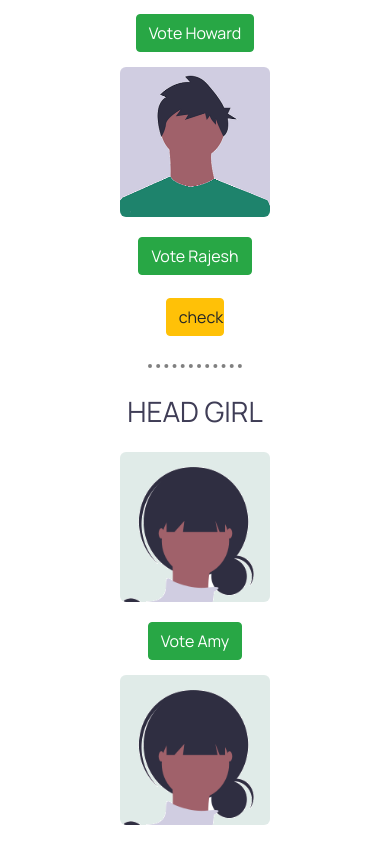
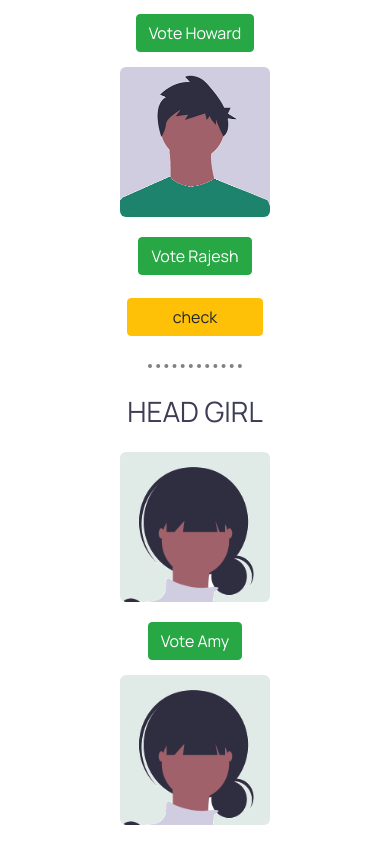
Before and after one commit to elminhoemmanuel/votingapp, a plain HTML site: page index.html in a window 390 px wide. Shown: the part 882-1724 px from the top of the page. Drawn offline with nearby package versions, Linux system fonts and the light colour scheme.

Commit message:
Correcting the check button for small screens

```diff
--- a/styles.css
+++ b/styles.css
@@ -91,4 +91,6 @@ hr{
     hr{
         width: 24%;
     }
+    .checkwinner-btn{
+        width:35%;
 }
```
